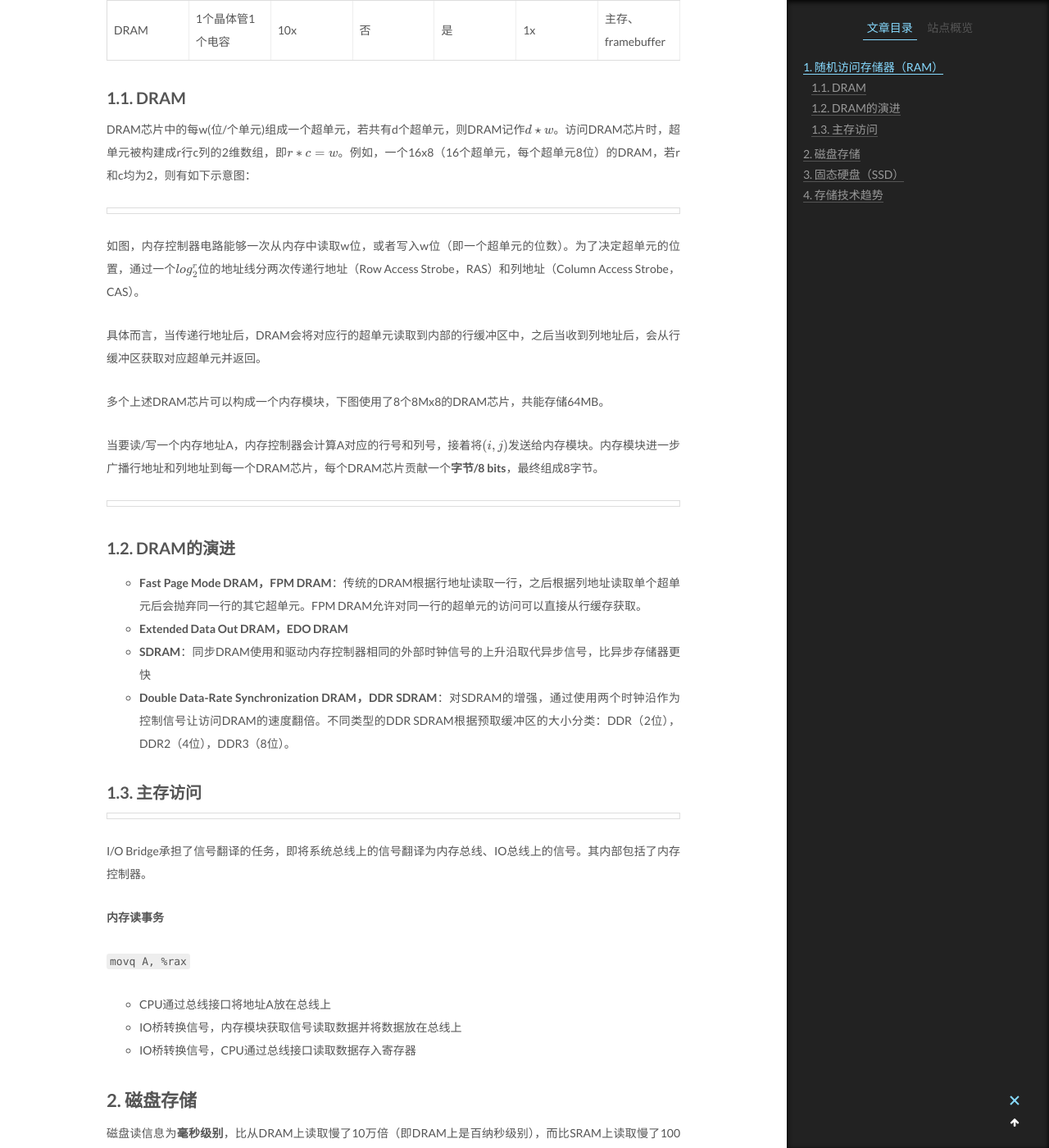
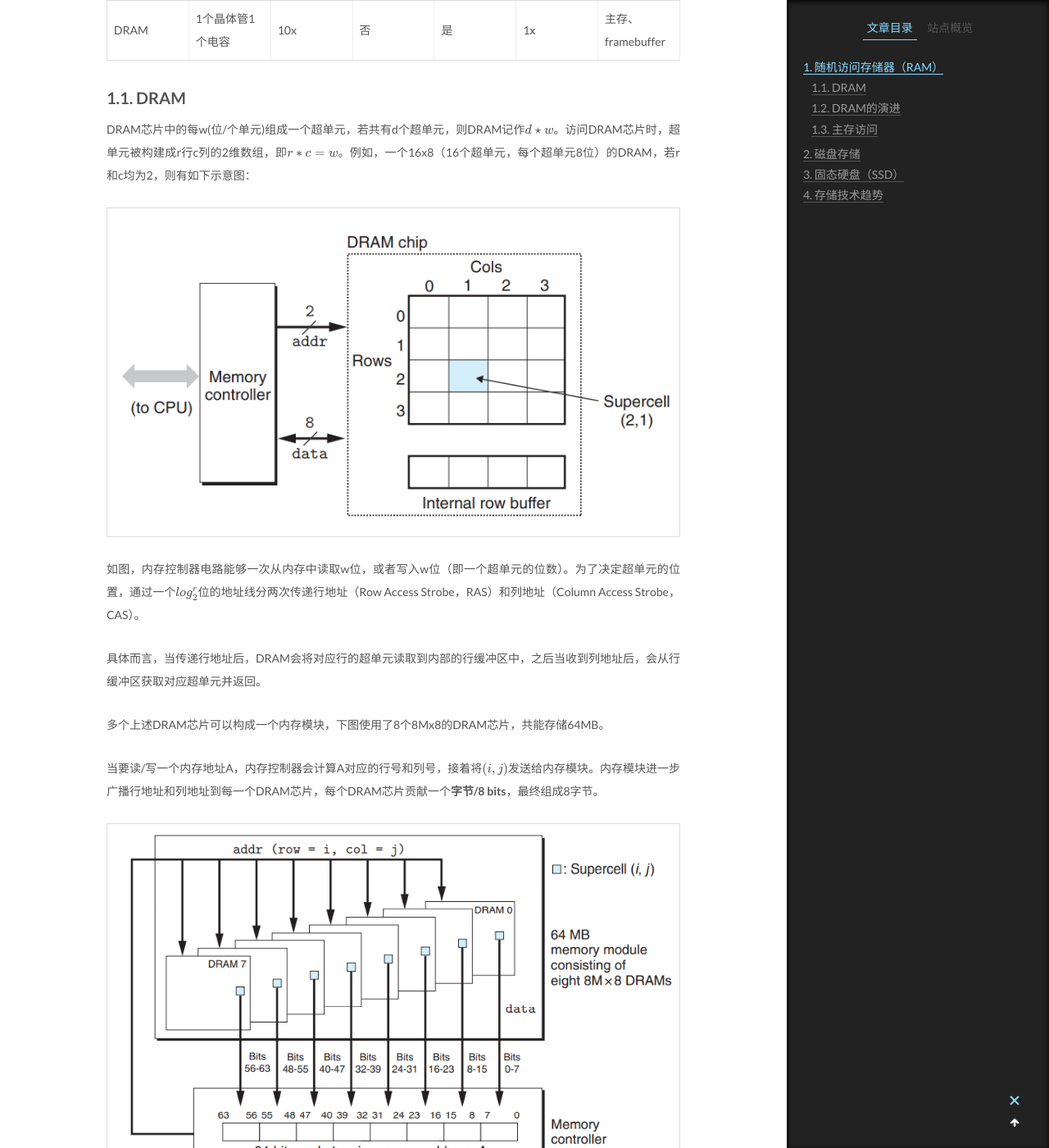
Before and after one commit to Willendless/willendless.github.io, a Jekyll site: the page built from _posts/2021-6-14-《csapp》ch6.md, in a window 1280 px wide and 1400 px high, scrolled down 1417 px. Shown: the whole window at 82% size. Built offline with Jekyll 4.4.1, drawn with Linux system fonts in a browser that asks for light colours; formulas are drawn with MathJax 3; comment, search, counter and statistics services are not loaded.

Commit message:
chore: update imgs

```diff
--- a/_posts/2021-6-14-《csapp》ch6.md
+++ b/_posts/2021-6-14-《csapp》ch6.md
@@ -55,7 +55,7 @@ SRAM一般比DRAM快一个数量级。
 
 DRAM芯片中的每w(位/个单元)组成一个超单元，若共有d个超单元，则DRAM记作$d \star w$。访问DRAM芯片时，超单元被构建成r行c列的2维数组，即$r*c=w$。例如，一个16x8（16个超单元，每个超单元8位）的DRAM，若r和c均为2，则有如下示意图：
 
-![](/_imgs/csapp/6-1.png)
+![](/assets/images/csapp/6-1.png)
 
 如图，内存控制器电路能够一次从内存中读取w位，或者写入w位（即一个超单元的位数）。为了决定超单元的位置，通过一个$log_2^r$位的地址线分两次传递行地址（Row Access Strobe，RAS）和列地址（Column Access Strobe，CAS）。
 
@@ -65,7 +65,7 @@ DRAM芯片中的每w(位/个单元)组成一个超单元，若共有d个超单
 
 当要读/写一个内存地址A，内存控制器会计算A对应的行号和列号，接着将$(i, j)$发送给内存模块。内存模块进一步广播行地址和列地址到每一个DRAM芯片，每个DRAM芯片贡献一个**字节/8 bits**，最终组成8字节。
 
-![](/_imgs/csapp/6-2.png)
+![](/assets/images/csapp/6-2.png)
 
 ### 1.2. DRAM的演进
 
@@ -76,7 +76,7 @@ DRAM芯片中的每w(位/个单元)组成一个超单元，若共有d个超单
 
 ### 1.3. 主存访问
 
-![](/_imgs/csapp/6-3.png)
+![](/assets/images/csapp/6-3.png)
 
 I/O Bridge承担了信号翻译的任务，即将系统总线上的信号翻译为内存总线、IO总线上的信号。其内部包括了内存控制器。
 
@@ -98,7 +98,7 @@ I/O Bridge承担了信号翻译的任务，即将系统总线上的信号翻译
 + **磁道(track)**: 磁道是一个每个表面上的一组同心圆，每个磁道被划分为一组**扇区(sector)**，每个扇区包含相同数据位(一般512字节)，扇区间包含不存储数据的间隙，间隙内是标识扇区的格式化位。
 + **柱面(cylinder)**: 柱面是所有盘片上到主轴距离相等的磁道的集合。
 
-![](/_imgs/csapp/6-4.png)
+![](/assets/images/csapp/6-4.png)
 
 多区记录(multiple zone recording)技术：柱面集合被划分为不相交的子集合，称为记录区。每个区包含连续的柱面，同一个区每个磁道中的扇区数相同，由最内部的磁道能包含的扇区数决定。
 
@@ -143,7 +143,7 @@ $磁盘容量 = \frac{字节数}{扇区} * \frac{平均扇区数}{磁道} * \fra
   + **SCSI**: 较快，但是更贵，SCSI/SAS需要专用的控制卡，或者主板另外集成控制芯片。外设可以并行访问。**a SCSI host bus adapter (often called a SCSI controller) can support multiple disk drives.**
   + **SATA**: SATA一般由主板南桥/ICH芯片直接集成控制器，点对点访问。**can only support one drive.**
 
-![](/_imgs/csapp/6-5.png)
+![](/assets/images/csapp/6-5.png)
 
 **磁盘访问**
 
```
Also changed, not shown: assets/images/csapp/6-1.png (renamed from _imgs/csapp/6-1.png), assets/images/csapp/6-2.png (renamed from _imgs/csapp/6-2.png), assets/images/csapp/6-3.png (renamed from _imgs/csapp/6-3.png), assets/images/csapp/6-4.png (renamed from _imgs/csapp/6-4.png), assets/images/csapp/6-5.png (renamed from _imgs/csapp/6-5.png).
